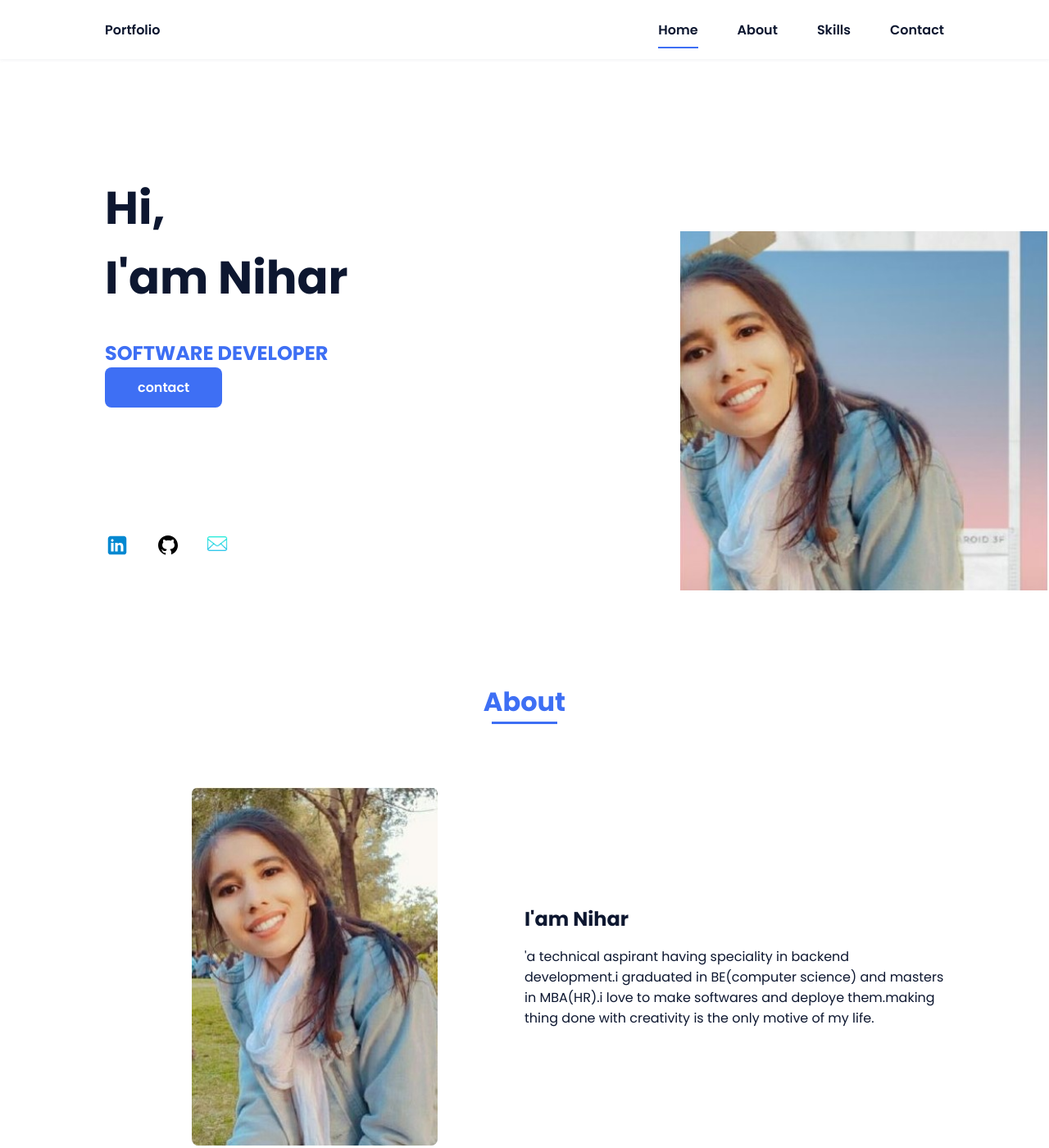
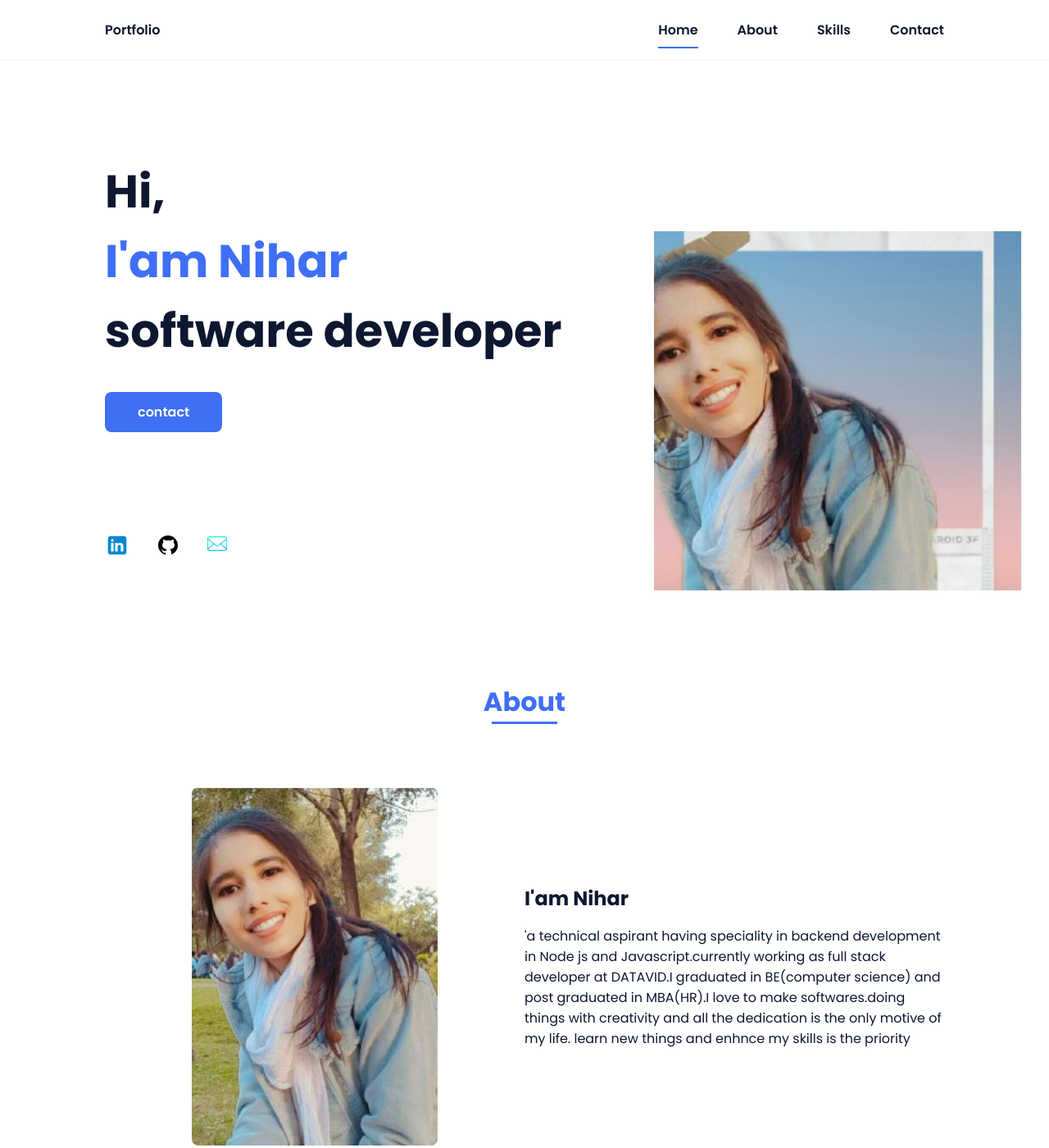
Before and after one commit to nihar26/protofilio, a plain HTML site: page index.html in a window 1280 px wide. Shown: the top 1400 px of the page at 82% size. Drawn offline with Linux system fonts and the light colour scheme.

Commit message:
about changes

```diff
--- a/css/main.css
+++ b/css/main.css
@@ -191,6 +191,7 @@ img {
 
 .home{
   height: calc(100vh - 3rem);
+  row-gap: 2em;
 
 }
 .home__data{
@@ -204,6 +205,9 @@ img {
 }
 .home__title-color{
   color: var(--first-color);
+}
+.second__title{
+  font-size: var(--normal-font-size);
 }
 .home__social{
   display: flex;
@@ -220,7 +224,7 @@ img {
 }
 .home__img{
   position: absolute;
-  right: 0;
+  right: 2em;
   bottom: 0;
   width: 295px;
 }
--- a/index.html
+++ b/index.html
@@ -1,5 +1,6 @@
 <!DOCTYPE html>
 <html lang="en">
+
 <head>
     <meta charset="UTF-8">
     <meta http-equiv="X-UA-Compatible" content="IE=edge">
@@ -12,6 +13,7 @@
 
 
 </head>
+
 <body>
 
     <header class="l-header">
@@ -45,21 +47,25 @@
 
             <div class="home__data">
 
-                <h1 class="home__title">Hi,<br> I'am Nihar</h1>
-                <h1 class="home__title-color">SOFTWARE DEVELOPER</h1>
-                <a href="#" class="button">contact</a>
+                <h1 class="home__title">Hi,<br><span class="home__title-color">I'am Nihar</span>
+                    <br>software developer
+                </h1>
+                <a href="#contact" class="button">contact</a>
             </div>
             <div class="home__social">
-                    <a class="home__social-icon" href="https://www.linkedin.com/in/nihar-sayyed-b506111b0/"><img src="images/icons8-linkedin.svg" alt="" height="30%" width="30"></a>
-                    <a class="home__social-icon" href="https://github.com/nihar26"><img src="images/icons8-github.svg" alt="github"></a>
-                    <a class="home__social-icon" href="sayyednihar26@gmail.com"><img src="images/icons8-email-64.png" height="40%" width="40%" alt="Email"></a>
+                <a class="home__social-icon" href="https://www.linkedin.com/in/nihar-sayyed-b506111b0/"><img
+                        src="images/icons8-linkedin.svg" alt="" height="30%" width="30"></a>
+                <a class="home__social-icon" href="https://github.com/nihar26"><img src="images/icons8-github.svg"
+                        alt="github"></a>
+                <a class="home__social-icon" href="sayyednihar26@gmail.com"><img src="images/icons8-email-64.png"
+                        height="40%" width="40%" alt="Email"></a>
 
             </div>
 
 
             <div class="home__img">
 
-                        <img src ="images/ss.JPG" x="50" y="60"  alt="my pic" />
+                <img src="images/ss.JPG" x="50" y="60" alt="my pic" />
 
             </div>
         </section>
@@ -74,7 +80,12 @@
 
                 <div>
                     <h2 class="about__subtitle">I'am Nihar</h2>
-                <div class="about__text"><p>'a technical aspirant having speciality in backend development.i graduated in BE(computer science) and masters in MBA(HR).i love to make softwares and deploye them.making thing done with creativity is the only motive of my life.</p></div>
+                    <div class="about__text">
+                        <p>'a technical aspirant having speciality in backend development in Node js and
+                            Javascript.currently working as full stack developer at DATAVID.I graduated in
+                            BE(computer science) and post graduated in MBA(HR).I love to make softwares.doing things
+                            with creativity and all the dedication is the only motive of my life. learn new things and enhnce my skills is the priority </p>
+                    </div>
                 </div>
             </div>
         </section>
@@ -97,6 +108,7 @@
                             <i class='bx bxl-css3 skills__icon'></i>
                             <span class="skills__name">Javascript</span>
                         </div>
+
                     </div>
                     <div class="skills__data">
                         <div class="skills__names">
@@ -108,7 +120,7 @@
                     </div>
                     <div class="skills__data">
                         <div class="skills__names">
-                        <i class='bx bxl-javascript skills__icon' ></i>
+                            <i class='bx bxl-javascript skills__icon'></i>
                             <span class="skills__name">Express</span>
                         </div>
 
@@ -117,6 +129,9 @@
 
 
         </section>
+
+
+
         <section class="contact section" id="contact">
             <h2 class="section-title">Contact</h2>
 
@@ -139,4 +154,5 @@
     </footer>
 </body>
 <script src="main.js"></script>
+
 </html>
```
Lines whose indentation alone changed are shown as unchanged.
